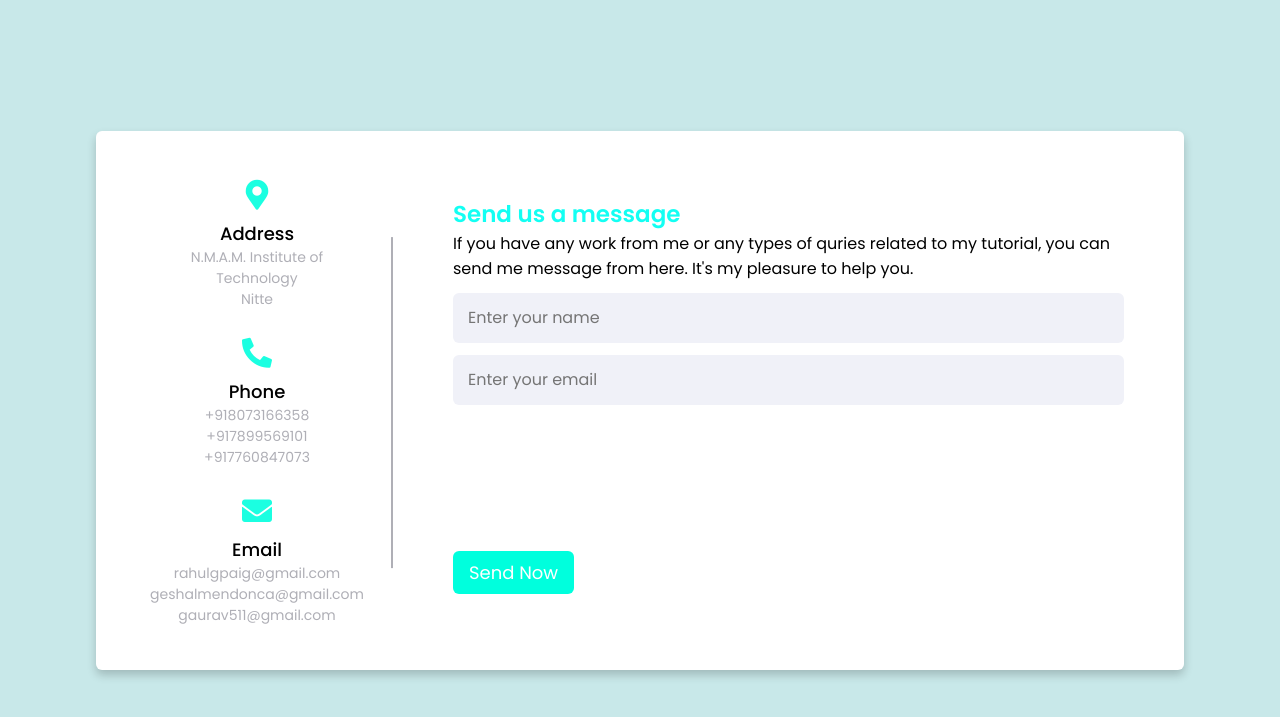
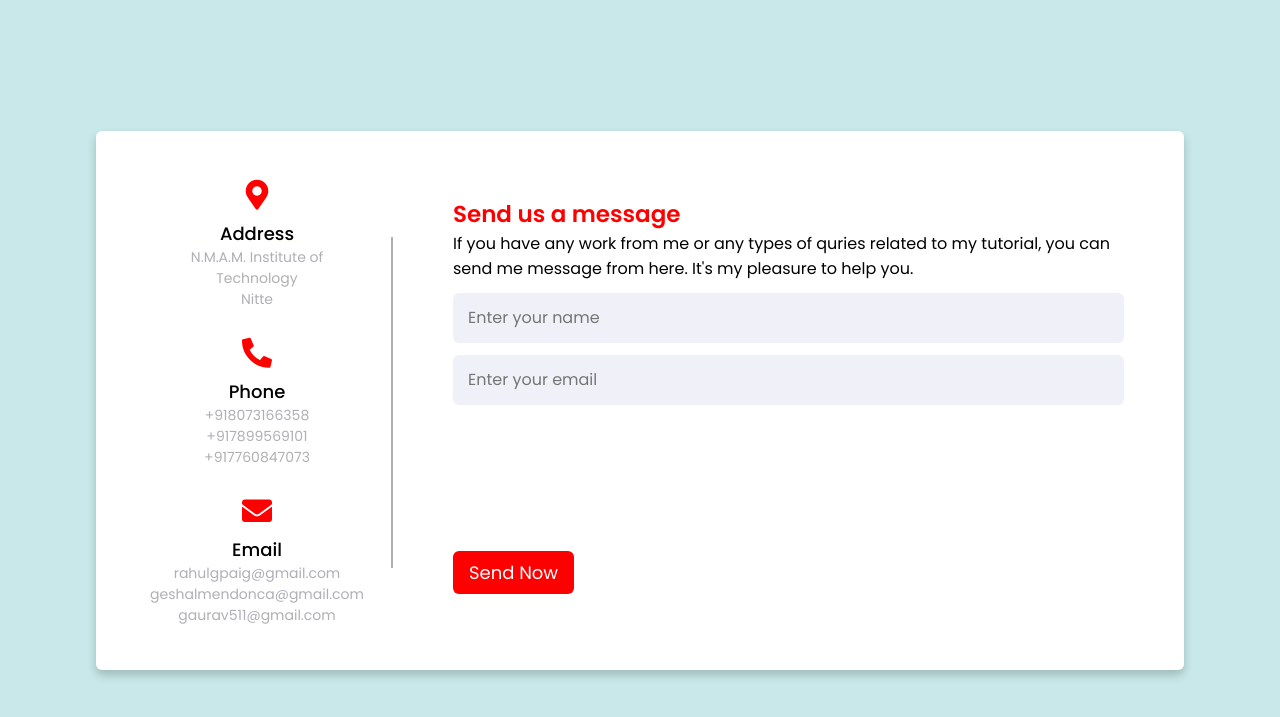
Before and after one commit to WEBTEAM717374/FOOD_APPLICATION, a PHP site: the page made by contact us.html in a window 1280 px wide. Shown: the top 717 px of the page. Run offline with PHP 8.4, Linux system fonts and the light colour scheme.

Commit message:
Update contact.css

```diff
--- a/contact.css
+++ b/contact.css
@@ -58,7 +58,7 @@ body {
 
 .content .left-side .details i {
     font-size: 30px;
-    color: #1bffe1;
+    color: red;
     margin-bottom: 10px;
 }
 
@@ -82,7 +82,7 @@ body {
 .content .right-side .topic-text {
     font-size: 23px;
     font-weight: 600;
-    color: #13fff3;
+    color: red;
 }
 
 .right-side .input-box {
@@ -124,13 +124,13 @@ body {
     border: none;
     padding: 8px 16px;
     border-radius: 6px;
-    background: #00ffdd;
+    background: red;
     cursor: pointer;
     transition: all 0.3s ease;
 }
 
 .button input[type="button"]:hover {
-    background: #21ffda;
+    background: red;
 }
 
 @media (max-width: 950px) {
```
